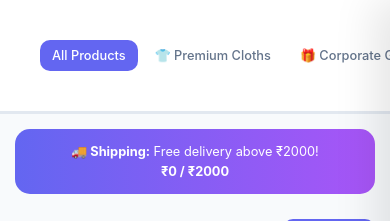
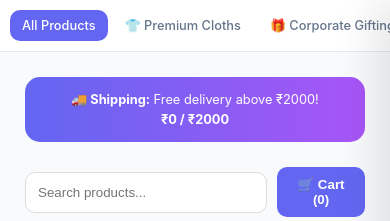
Before and after one commit to printhubpro/com, a plain HTML site: page index.html in a window 390 px wide. Shown: the top 221 px of the page. Drawn offline with nearby package versions, Linux system fonts and the light colour scheme; some packages are replaced by stand-ins of ours; a script that the page names is missing.

Commit message:
Update index.html

```diff
--- a/index.html
+++ b/index.html
@@ -52,16 +52,16 @@
         #cart-scroll-area { flex: 1; overflow-y: auto; padding: 20px; }
 
         /* RESPONSIVE BREAKPOINTS */
-        @media screen and (max-width: 1068px) {
+        @media screen and (max-width: 768px) {
             body { flex-direction: column; overflow: auto; }
             #sidebar {
-                width: 100%; height: auto; border-right: none; border-bottom: 3px solid #e2e8f0;
-                padding: 40px; flex-direction: row; overflow-x: auto; position: sticky; top: 0; z-index: 999;
+                width: 100%; height: auto; border-right: none; border-bottom: 1px solid #e2e8f0;
+                padding: 10px; flex-direction: row; overflow-x: auto; position: sticky; top: 0; z-index: 999;
             }
             #sidebar h1 { display: none; }
             .nav-item { margin-bottom: 0; margin-right: 5px; font-size: 0.8rem; padding: 8px 12px; }
 
-            #main { padding: 15px; overflow: visible; }
+            #main { padding: 25px; overflow: visible; }
             .grid { grid-template-columns: repeat(2, 1fr); gap: 10px; }
             .card { padding: 10px; }
             .card h3 { font-size: 0.8rem; height: 35px; overflow: hidden; }
```
